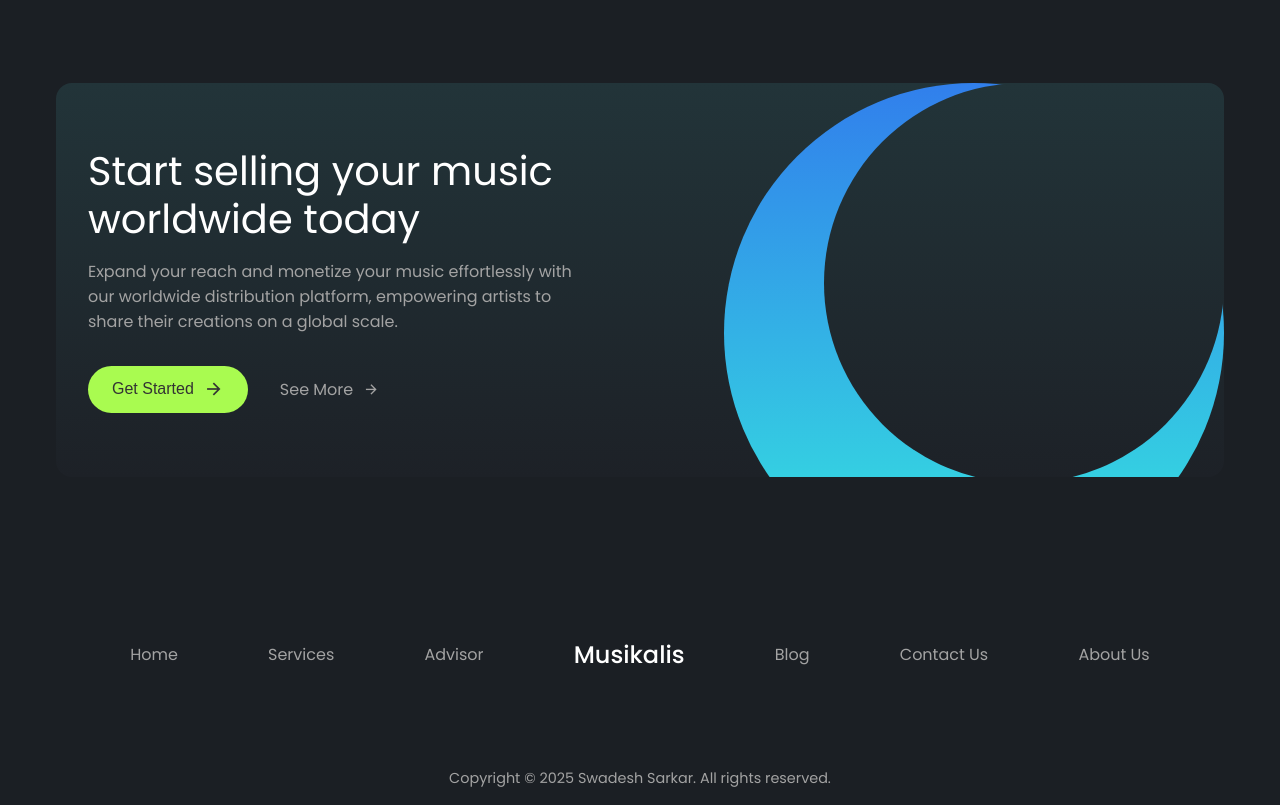
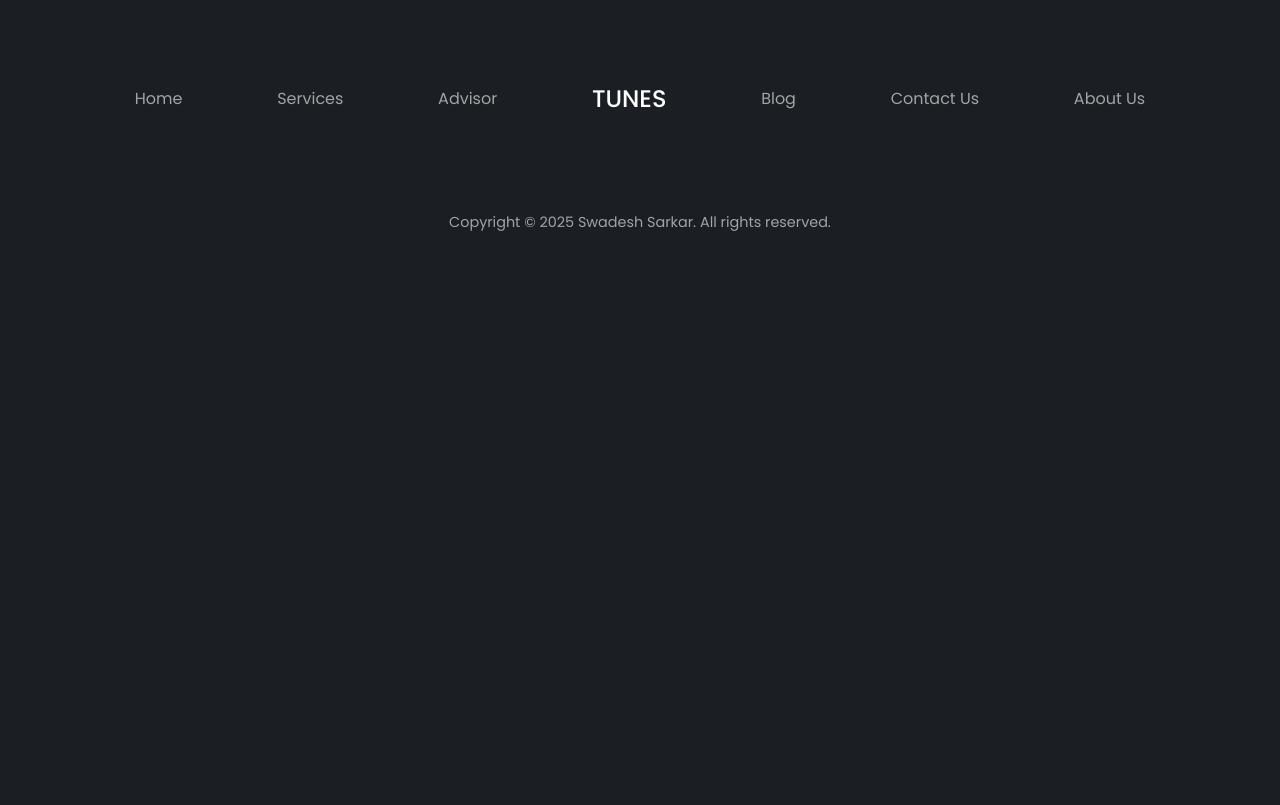
Before and after one commit to swadesh2403/tunes_MusicApp, a plain HTML site: page index.html in a window 1280 px wide. Shown: the part 3857-4662 px from the top of the page. After the commit the page ends 4106 px from the top, so only its background shows below. Drawn offline with nearby package versions, Linux system fonts and the light colour scheme.

Commit message:
section removed

```diff
--- a/index.html
+++ b/index.html
@@ -354,28 +354,7 @@
       </div>
     </section>
 
-    <section class="section__container music__container">
-      <div class="music__content">
-        <h2 class="section__header">
-          Start selling your music worldwide today
-        </h2>
-        <p class="section__description">
-          Expand your reach and monetize your music effortlessly with our
-          worldwide distribution platform, empowering artists to share their
-          creations on a global scale.
-        </p>
-        <div class="music__btns">
-          <button class="btn">
-            Get Started
-            <span><i class="ri-arrow-right-line"></i></span>
-          </button>
-          <a href="#">
-            See More
-            <span><i class="ri-arrow-right-line"></i></span>
-          </a>
-        </div>
-      </div>
-    </section>
+
 
     <footer class="footer">
       <div class="section__container footer__container">
@@ -384,7 +363,7 @@
           <li><a href="#">Services</a></li>
           <li><a href="#">Advisor</a></li>
           <li class="footer__logo">
-            <a href="#" class="logo">Musikalis</a>
+            <a href="#" class="logo">TUNES</a>
           </li>
           <li><a href="#">Blog</a></li>
           <li><a href="#">Contact Us</a></li>
```
Also changed, not shown: assets/artist-1.jpg, assets/artist-2.jpg, assets/artist-3.jpg, assets/artist-4.jpg.
